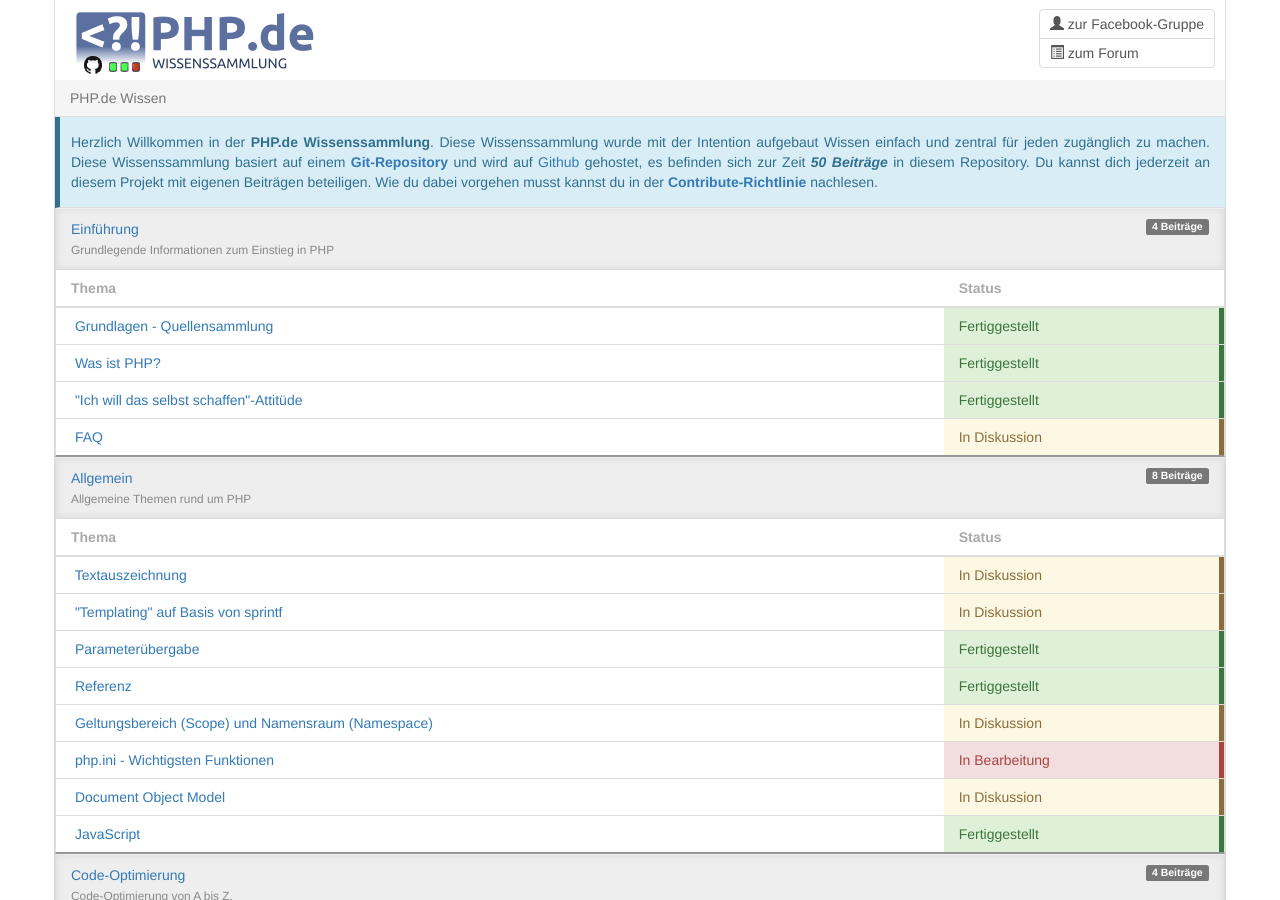
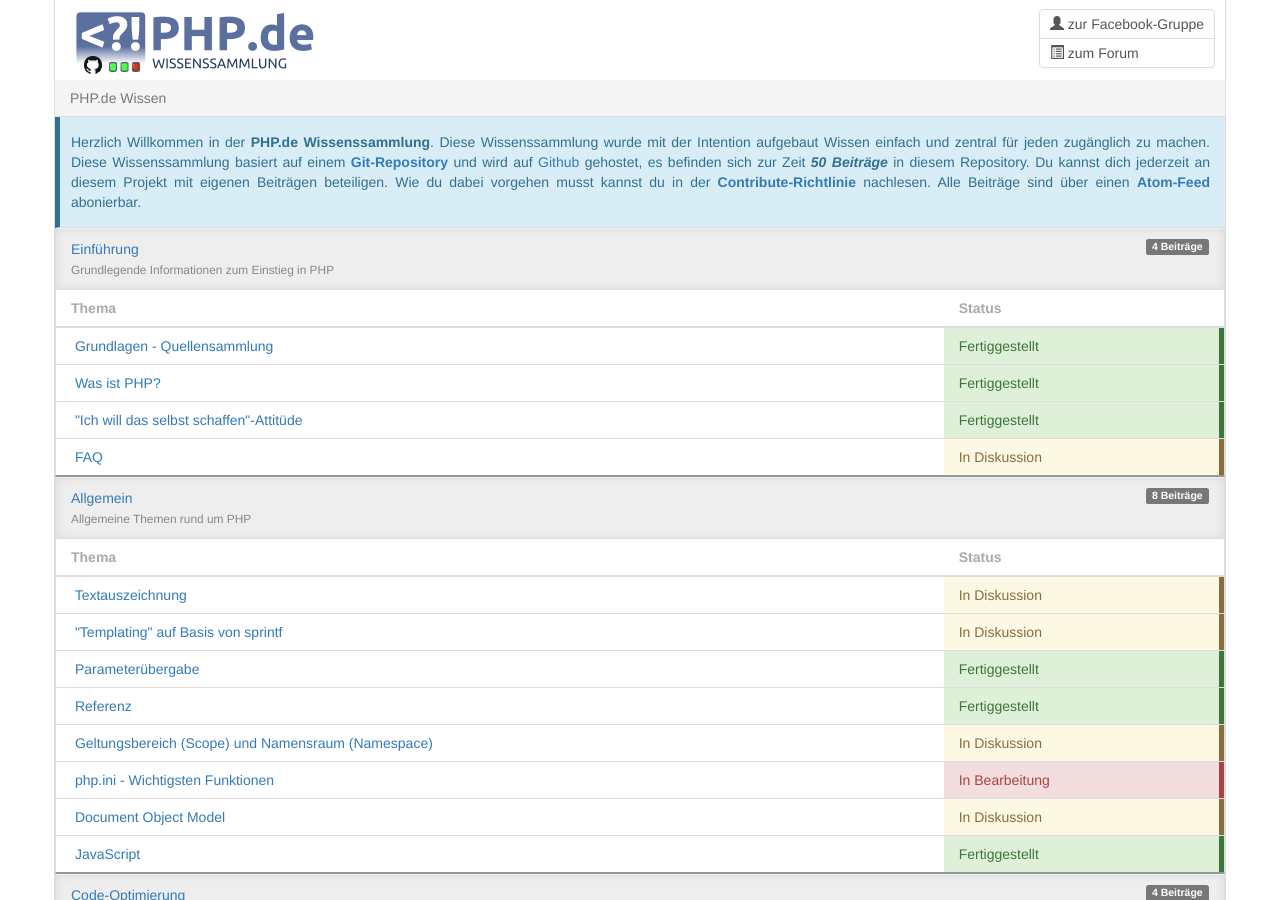
Before and after one commit to php-de/php-de.github.io, a Jekyll site: the page built from index.md, in a window 1280 px wide and 900 px high. Built offline with Jekyll 4.4.1, drawn with Linux system fonts in a browser that asks for light colours; nearby versions of some CDN libraries.

Commit message:
index.md +Atom-Feed

```diff
--- a/index.md
+++ b/index.md
@@ -11,4 +11,4 @@
 
 ---
 {% for calc in site.pages %}{% assign totalGuides = forloop.length | minus:2 %}{% endfor %}
-Herzlich Willkommen in der **PHP.de Wissenssammlung**. Diese Wissenssammlung wurde mit der Intention aufgebaut Wissen einfach und zentral für jeden zugänglich zu machen. Diese Wissenssammlung basiert auf einem **[Git-Repository](http://github.com/php-de/php-de.github.io)** und wird auf [Github](http://github.com) gehostet, es befinden sich zur Zeit ***{{ totalGuides }} Beiträge*** in diesem Repository. Du kannst dich jederzeit an diesem Projekt mit eigenen Beiträgen beteiligen. Wie du dabei vorgehen musst kannst du in der **[Contribute-Richtlinie]({{ site.url }}/jumpto/contribute/)** nachlesen.
+Herzlich Willkommen in der **PHP.de Wissenssammlung**. Diese Wissenssammlung wurde mit der Intention aufgebaut Wissen einfach und zentral für jeden zugänglich zu machen. Diese Wissenssammlung basiert auf einem **[Git-Repository](http://github.com/php-de/php-de.github.io)** und wird auf [Github](http://github.com) gehostet, es befinden sich zur Zeit ***{{ totalGuides }} Beiträge*** in diesem Repository. Du kannst dich jederzeit an diesem Projekt mit eigenen Beiträgen beteiligen. Wie du dabei vorgehen musst kannst du in der **[Contribute-Richtlinie]({{ site.url }}/jumpto/contribute/)** nachlesen. Alle Beiträge sind über einen **[Atom-Feed](http://php-de.github.io/feed/atom.xml)** abonierbar.
```
